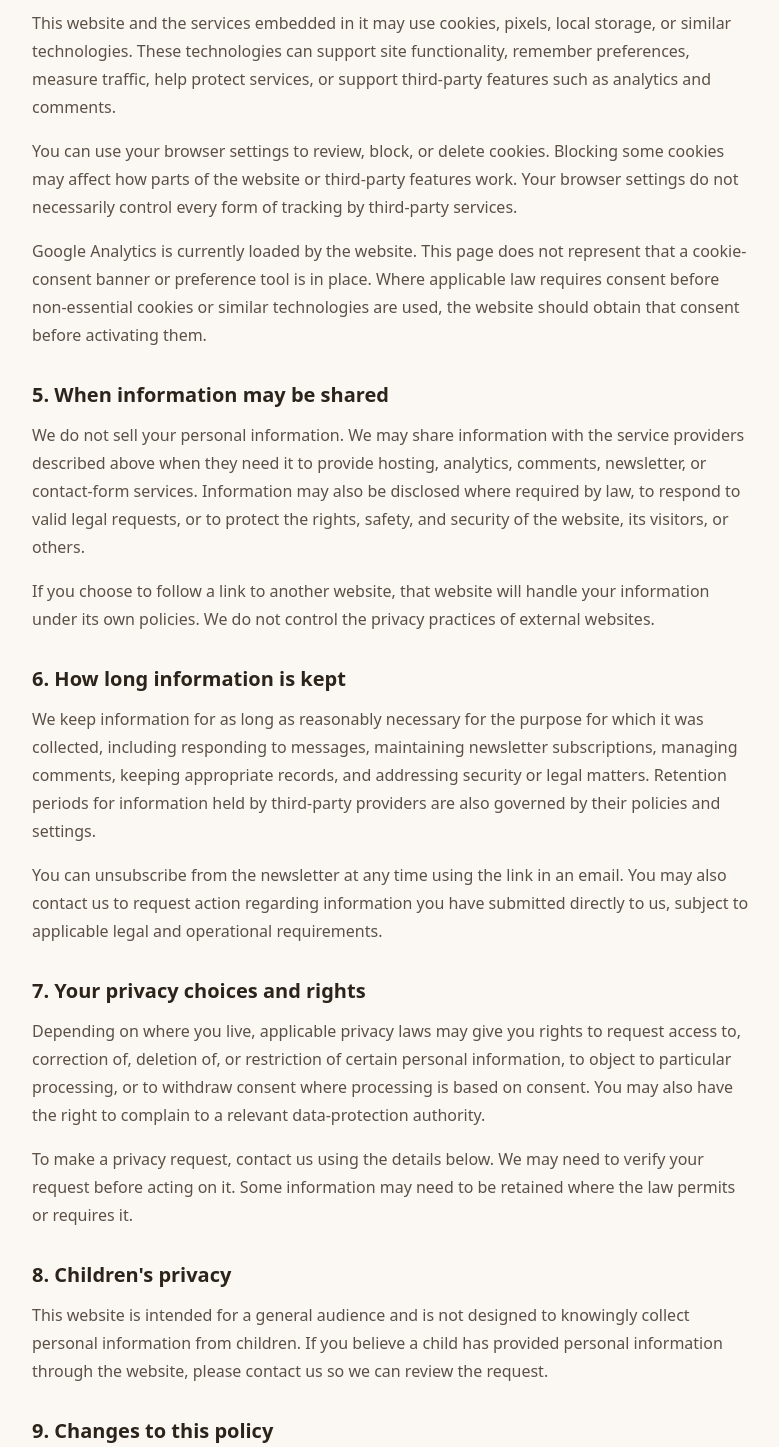
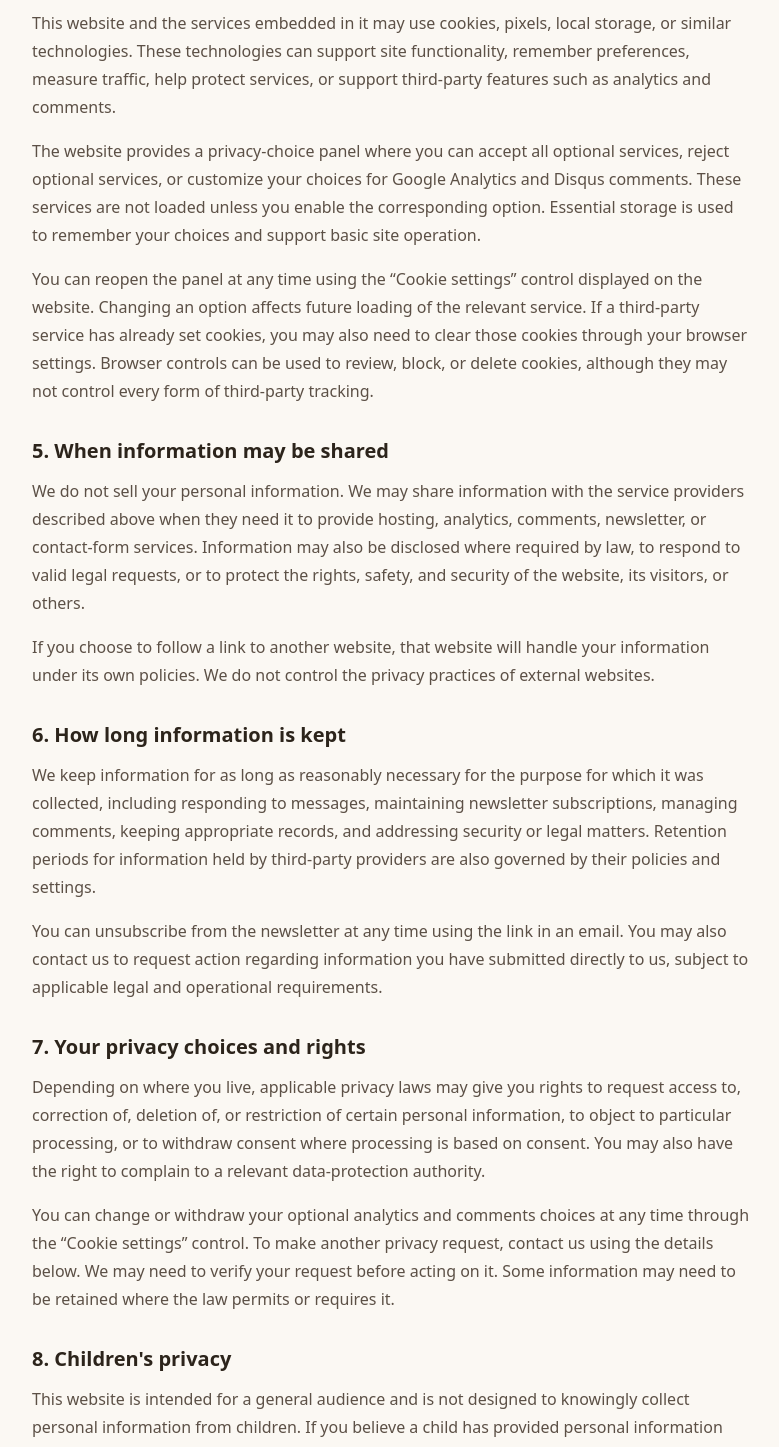
Before and after one commit to valdo-tech-pro/desert-beneath, a Next.js app: page /privacy in a window 1280 px wide. Shown: the part 2080-3527 px from the top of the page, without its empty margins (248-1027 px from the left). Built offline with nearby package versions, Linux system fonts and the light colour scheme.

Commit message:
Describe new cookie and third-party consent controls

```diff
--- a/app/privacy/page.tsx
+++ b/app/privacy/page.tsx
@@ -85,10 +85,10 @@ export default function PrivacyPage() {
             This website and the services embedded in it may use cookies, pixels, local storage, or similar technologies. These technologies can support site functionality, remember preferences, measure traffic, help protect services, or support third-party features such as analytics and comments.
           </p>
           <p className={paragraphClass}>
-            You can use your browser settings to review, block, or delete cookies. Blocking some cookies may affect how parts of the website or third-party features work. Your browser settings do not necessarily control every form of tracking by third-party services.
+            The website provides a privacy-choice panel where you can accept all optional services, reject optional services, or customize your choices for Google Analytics and Disqus comments. These services are not loaded unless you enable the corresponding option. Essential storage is used to remember your choices and support basic site operation.
           </p>
           <p className={paragraphClass}>
-            Google Analytics is currently loaded by the website. This page does not represent that a cookie-consent banner or preference tool is in place. Where applicable law requires consent before non-essential cookies or similar technologies are used, the website should obtain that consent before activating them.
+            You can reopen the panel at any time using the “Cookie settings” control displayed on the website. Changing an option affects future loading of the relevant service. If a third-party service has already set cookies, you may also need to clear those cookies through your browser settings. Browser controls can be used to review, block, or delete cookies, although they may not control every form of third-party tracking.
           </p>
         </section>
 
@@ -118,7 +118,7 @@ export default function PrivacyPage() {
             Depending on where you live, applicable privacy laws may give you rights to request access to, correction of, deletion of, or restriction of certain personal information, to object to particular processing, or to withdraw consent where processing is based on consent. You may also have the right to complain to a relevant data-protection authority.
           </p>
           <p className={paragraphClass}>
-            To make a privacy request, contact us using the details below. We may need to verify your request before acting on it. Some information may need to be retained where the law permits or requires it.
+            You can change or withdraw your optional analytics and comments choices at any time through the “Cookie settings” control. To make another privacy request, contact us using the details below. We may need to verify your request before acting on it. Some information may need to be retained where the law permits or requires it.
           </p>
         </section>
 
```
